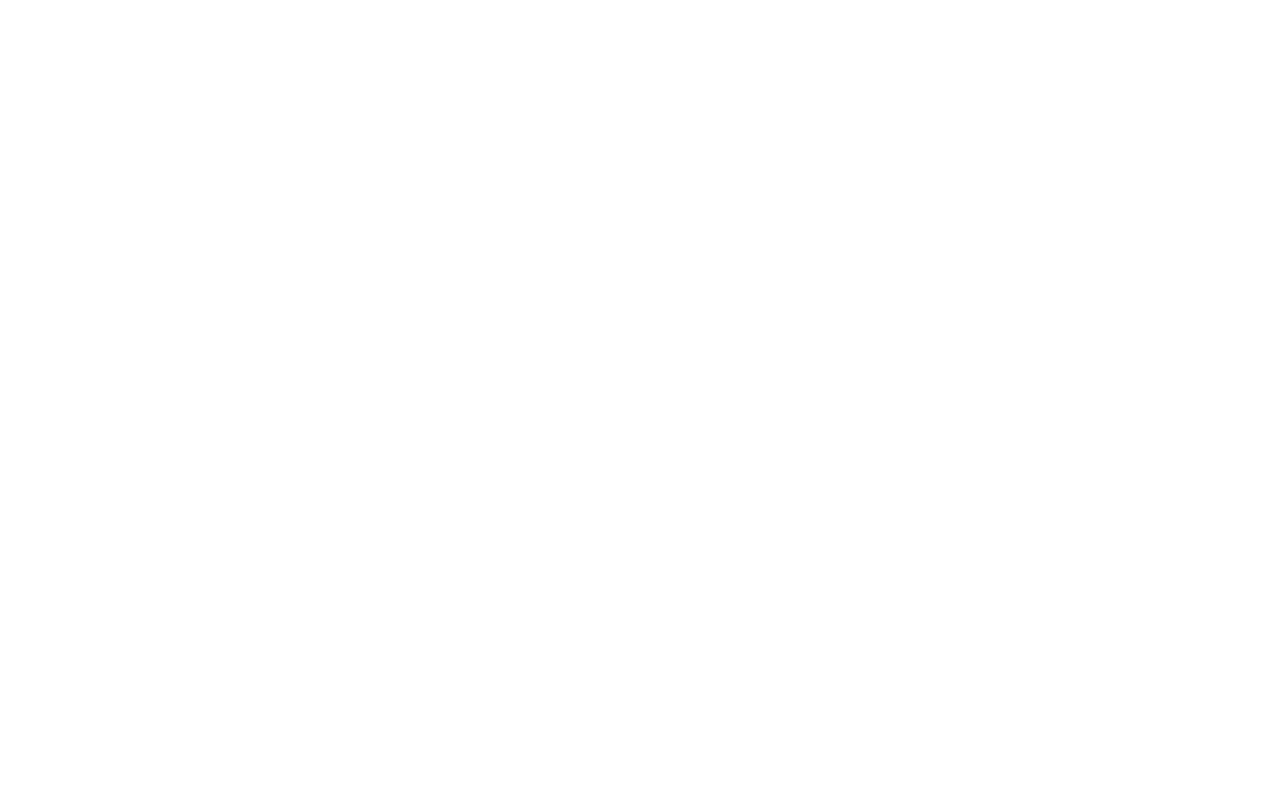
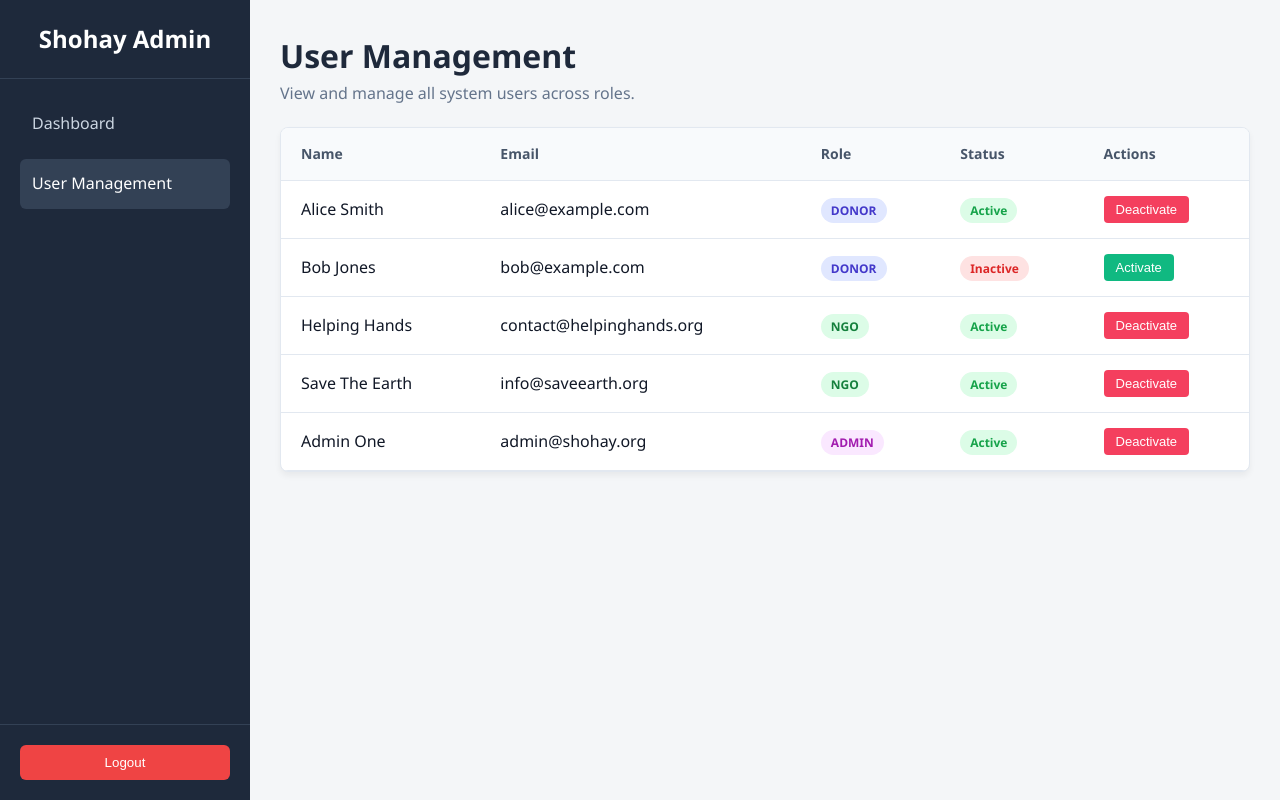
Before and after one commit to thesohannur/DonationSystem, a React (Create React App) app in the folder client/: page /admin/users in a window 1280 px wide. Before the commit this address had no page. Built offline with nearby package versions, Linux system fonts and the light colour scheme; the HTML template or start-up script is replaced by a standard one.

Commit message:
feat: implement User Management component

```diff
--- a/client/src/App.js
+++ b/client/src/App.js
@@ -5,6 +5,7 @@
 
 import AdminLayout from './components/admin/AdminLayout';
 import AdminDashboard from './components/admin/AdminDashboard';
+import UserManagement from './components/admin/UserManagement';
 
 function App() {
   return (
@@ -15,6 +16,7 @@
         {/* Admin Routes wrapped in Layout */}
         <Route path="/admin" element={<AdminLayout />}>
           <Route path="dashboard" element={<AdminDashboard />} />
+          <Route path="users" element={<UserManagement />} />
         </Route>
       </Routes>
     </Router>
--- a/client/src/components/admin/AdminLayout.jsx
+++ b/client/src/components/admin/AdminLayout.jsx
@@ -21,6 +21,9 @@
           <NavLink to="/admin/dashboard" className={({ isActive }) => (isActive ? 'active-link' : '')}>
             Dashboard
           </NavLink>
+          <NavLink to="/admin/users" className={({ isActive }) => (isActive ? 'active-link' : '')}>
+            User Management
+          </NavLink>
         </nav>
         <div className="sidebar-footer">
           <button onClick={handleLogout} className="logout-btn">
--- /dev/null
+++ b/client/src/components/admin/UserManagement.css
@@ -0,0 +1,113 @@
+.user-management h1 {
+  margin-top: 0;
+  color: #1e293b;
+}
+
+.um-header p {
+  color: #64748b;
+  margin-bottom: 20px;
+}
+
+.table-container {
+  background-color: white;
+  border-radius: 8px;
+  box-shadow: 0 4px 6px rgba(0, 0, 0, 0.05);
+  overflow: hidden;
+  border: 1px solid #e2e8f0;
+}
+
+.users-table {
+  width: 100%;
+  border-collapse: collapse;
+  text-align: left;
+}
+
+.users-table th,
+.users-table td {
+  padding: 15px 20px;
+  border-bottom: 1px solid #e2e8f0;
+}
+
+.users-table th {
+  background-color: #f8fafc;
+  color: #475569;
+  font-weight: 600;
+  font-size: 14px;
+}
+
+.users-table tr:hover {
+  background-color: #f8fafc;
+}
+
+.role-badge {
+  padding: 4px 10px;
+  border-radius: 20px;
+  font-size: 12px;
+  font-weight: bold;
+}
+
+.role-donor {
+  background-color: #e0e7ff;
+  color: #4338ca;
+}
+
+.role-ngo {
+  background-color: #dcfce7;
+  color: #15803d;
+}
+
+.role-admin {
+  background-color: #fae8ff;
+  color: #a21caf;
+}
+
+.status-badge {
+  padding: 4px 10px;
+  border-radius: 20px;
+  font-size: 12px;
+  font-weight: bold;
+}
+
+.status-badge.active {
+  background-color: #dcfce7;
+  color: #16a34a;
+}
+
+.status-badge.inactive {
+  background-color: #fee2e2;
+  color: #dc2626;
+}
+
+.toggle-btn {
+  padding: 6px 12px;
+  border: none;
+  border-radius: 4px;
+  cursor: pointer;
+  font-size: 13px;
+  font-weight: 500;
+  transition: background-color 0.2s;
+}
+
+.btn-activate {
+  background-color: #10b981;
+  color: white;
+}
+
+.btn-activate:hover {
+  background-color: #059669;
+}
+
+.btn-deactivate {
+  background-color: #f43f5e;
+  color: white;
+}
+
+.btn-deactivate:hover {
+  background-color: #e11d48;
+}
+
+.no-data {
+  text-align: center;
+  color: #64748b;
+  padding: 30px !important;
+}
--- /dev/null
+++ b/client/src/components/admin/UserManagement.jsx
@@ -0,0 +1,96 @@
+import React, { useState, useEffect } from 'react';
+import './UserManagement.css';
+
+const UserManagement = () => {
+  const [users, setUsers] = useState([]);
+  const [loading, setLoading] = useState(true);
+
+  // Mock fetching users from the API: `/api/admin/users`
+  useEffect(() => {
+    const fetchUsers = async () => {
+      // Simulate API response
+      setTimeout(() => {
+        setUsers([
+          { _id: '1', name: 'Alice Smith', email: 'alice@example.com', role: 'DONOR', isActive: true },
+          { _id: '2', name: 'Bob Jones', email: 'bob@example.com', role: 'DONOR', isActive: false },
+          { _id: '3', name: 'Helping Hands', email: 'contact@helpinghands.org', role: 'NGO', isActive: true },
+          { _id: '4', name: 'Save The Earth', email: 'info@saveearth.org', role: 'NGO', isActive: true },
+          { _id: '5', name: 'Admin One', email: 'admin@shohay.org', role: 'ADMIN', isActive: true },
+        ]);
+        setLoading(false);
+      }, 500);
+    };
+
+    fetchUsers();
+  }, []);
+
+  const toggleUserStatus = (userId) => {
+    // In a real scenario, make a PATCH to /api/admin/users/${userId}/status
+    setUsers(users.map(user => {
+      if (user._id === userId) {
+        return { ...user, isActive: !user.isActive };
+      }
+      return user;
+    }));
+  };
+
+  if (loading) {
+    return <div className="loading">Loading users...</div>;
+  }
+
+  return (
+    <div className="user-management">
+      <div className="um-header">
+        <h1>User Management</h1>
+        <p>View and manage all system users across roles.</p>
+      </div>
+
+      <div className="table-container">
+        <table className="users-table">
+          <thead>
+            <tr>
+              <th>Name</th>
+              <th>Email</th>
+              <th>Role</th>
+              <th>Status</th>
+              <th>Actions</th>
+            </tr>
+          </thead>
+          <tbody>
+            {users.map(user => (
+              <tr key={user._id}>
+                <td>{user.name}</td>
+                <td>{user.email}</td>
+                <td>
+                  <span className={`role-badge role-${user.role.toLowerCase()}`}>
+                    {user.role}
+                  </span>
+                </td>
+                <td>
+                  <span className={`status-badge ${user.isActive ? 'active' : 'inactive'}`}>
+                    {user.isActive ? 'Active' : 'Inactive'}
+                  </span>
+                </td>
+                <td>
+                  <button
+                    className={`toggle-btn ${user.isActive ? 'btn-deactivate' : 'btn-activate'}`}
+                    onClick={() => toggleUserStatus(user._id)}
+                  >
+                    {user.isActive ? 'Deactivate' : 'Activate'}
+                  </button>
+                </td>
+              </tr>
+            ))}
+            {users.length === 0 && (
+              <tr>
+                <td colSpan="5" className="no-data">No users found.</td>
+              </tr>
+            )}
+          </tbody>
+        </table>
+      </div>
+    </div>
+  );
+};
+
+export default UserManagement;
```
